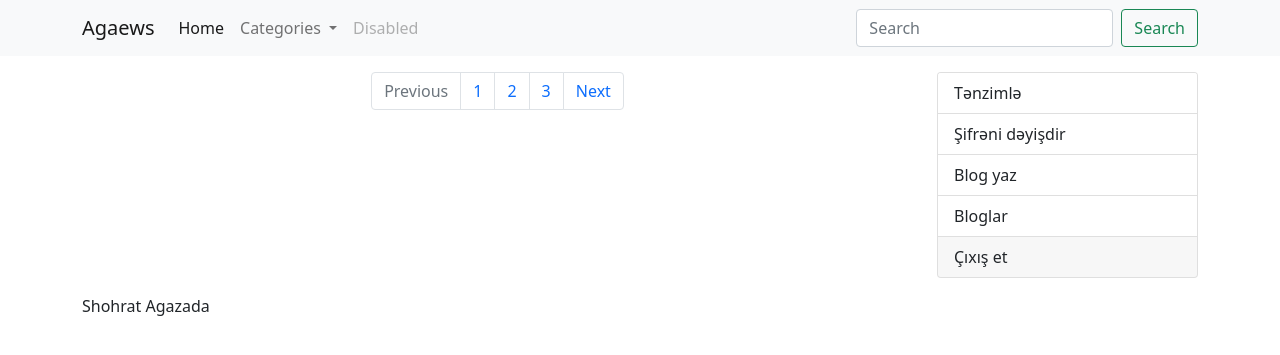
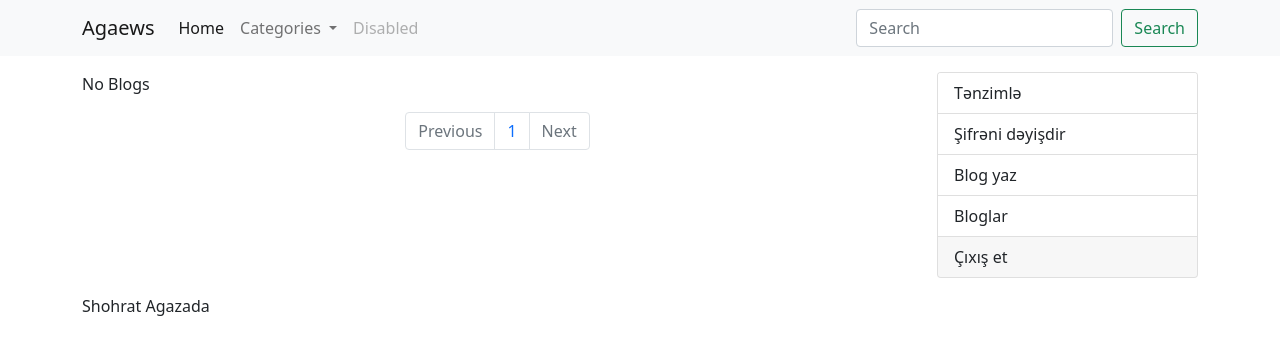
Before and after one commit to sohretaga/django-blog-udemy, a Django app: page / in a window 1280 px wide. Shown: the top 355 px of the page. Run offline with Django 4.2, Linux system fonts and the light colour scheme; data that the repository does not hold is empty; some libraries are stand-ins or nearby versions.

Commit message:
Created blogs templayte and pagination

```diff
--- a/blog/views.py
+++ b/blog/views.py
@@ -1,11 +1,12 @@
 from django.shortcuts import render
 from .models import Post
+from django.core.paginator import Paginator
 
 # Create your views here.
 
 def index(request):
   context = {
-    'blogs': Post.objects.all()
+    'blogs': Paginator(Post.objects.all().order_by('-created_date'), 2).get_page(request.GET.get('page'))
   }
   return render(request, 'pages/index.html', context)
 
--- /dev/null
+++ b/static/css/style.css
@@ -0,0 +1,5 @@
+.img{
+  background-color: cover;
+  width: 100%;
+  height: 180px;
+}
--- a/templates/pages/index.html
+++ b/templates/pages/index.html
@@ -8,30 +8,48 @@
 <div class="card mb-3">
   <div class="row g-0">
     <div class="col-md-4">
-      <img src="..." class="img-fluid rounded-start" alt="...">
+      <img src="{{blog.image.url}}" class="img-fluid rounded-start img" alt="...">
     </div>
     <div class="col-md-8">
       <div class="card-body">
-        <h5 class="card-title">Card title</h5>
-        <p class="card-text">This is a wider card with supporting text below as a natural lead-in to additional content. This content is a little bit longer.</p>
-        <p class="card-text"><small class="text-muted">Last updated 3 mins ago</small></p>
+        <h5 class="card-title">{{blog.title}}</h5>
+        <p class="card-text">{{blog.content|safe|truncatechars_html:150}}</p>
+        <p class="card-text"><small class="text-muted">{{blog.update_date|timesince}}</small></p>
       </div>
     </div>
   </div>
 </div>
+{% empty %}
+<p>No Blogs</p>
 {% endfor %}
 
 <nav aria-label="Page navigation example">
   <ul class="pagination justify-content-center">
+    {% if blogs.has_previous %}
+    <li class="page-item">
+      <a class="page-link" href="?page={{blogs.previous_page_number}}" tabindex="-1" aria-disabled="true">Previous</a>
+    </li>
+    {% else %}
     <li class="page-item disabled">
-      <a class="page-link" href="#" tabindex="-1" aria-disabled="true">Previous</a>
+      <a class="page-link" href="" tabindex="-1" aria-disabled="true">Previous</a>
     </li>
-    <li class="page-item"><a class="page-link" href="#">1</a></li>
-    <li class="page-item"><a class="page-link" href="#">2</a></li>
-    <li class="page-item"><a class="page-link" href="#">3</a></li>
+    {% endif %}
+    <li class="page-item"><a class="page-link" href="">{{blogs.number}}</a></li>
+
+    {% if blogs.has_next %}
+    <li class="page-item"><a class="page-link" href="?page={{blogs.next_page_number}}">{{blogs.next_page_number}}</a></li>
+
     <li class="page-item">
-      <a class="page-link" href="#">Next</a>
+      <a class="page-link" href="?page={{blogs.next_page_number}}">Next</a>
     </li>
+
+    {% else %}
+    <li class="page-item disabled">
+      <a class="page-link" href="">Next</a>
+    </li>
+    {% endif %}
+
+
   </ul>
 </nav>
 {% endblock content %}
--- a/templates/partials/base.html
+++ b/templates/partials/base.html
@@ -8,6 +8,7 @@
 
     <!-- Bootstrap CSS -->
     <link href="{% static 'css/bootstrap.min.css' %}" rel="stylesheet" integrity="sha384-EVSTQN3/azprG1Anm3QDgpJLIm9Nao0Yz1ztcQTwFspd3yD65VohhpuuCOmLASjC" crossorigin="anonymous">
+    <link href="{% static 'css/style.css' %}" rel="stylesheet">
 
     <title>{% block title %}{% endblock %}</title>
   </head>
```
